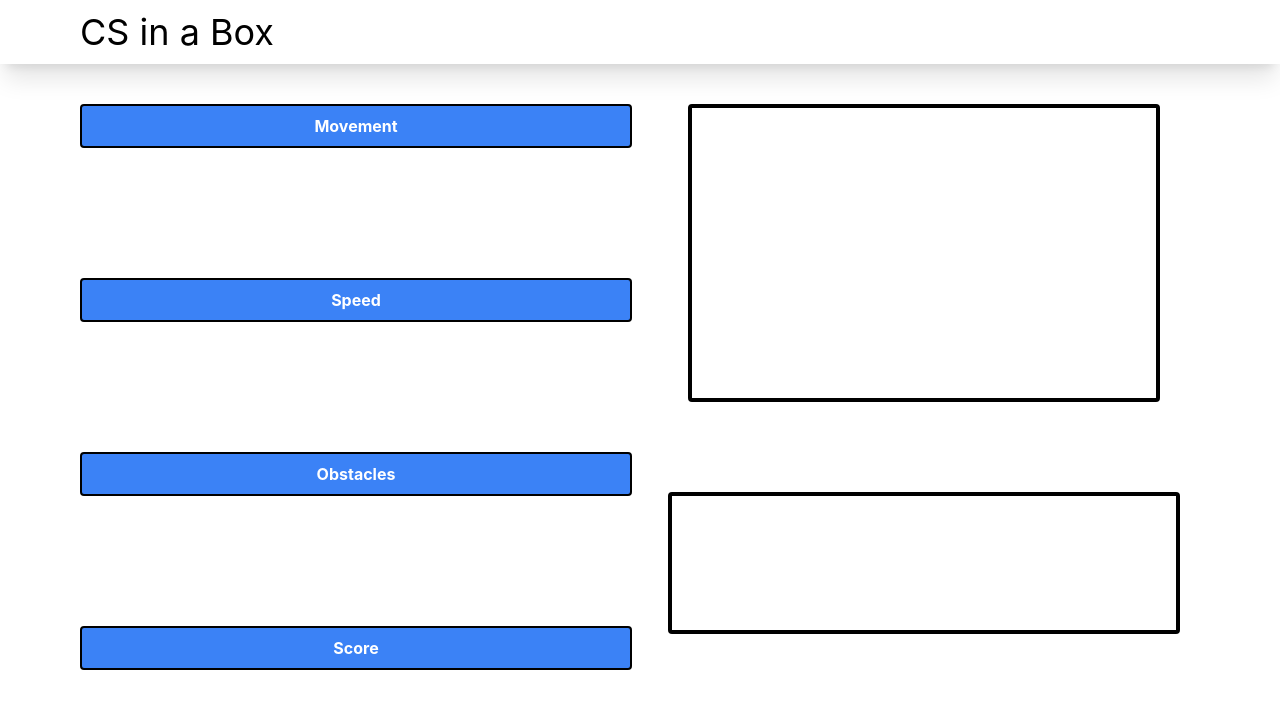
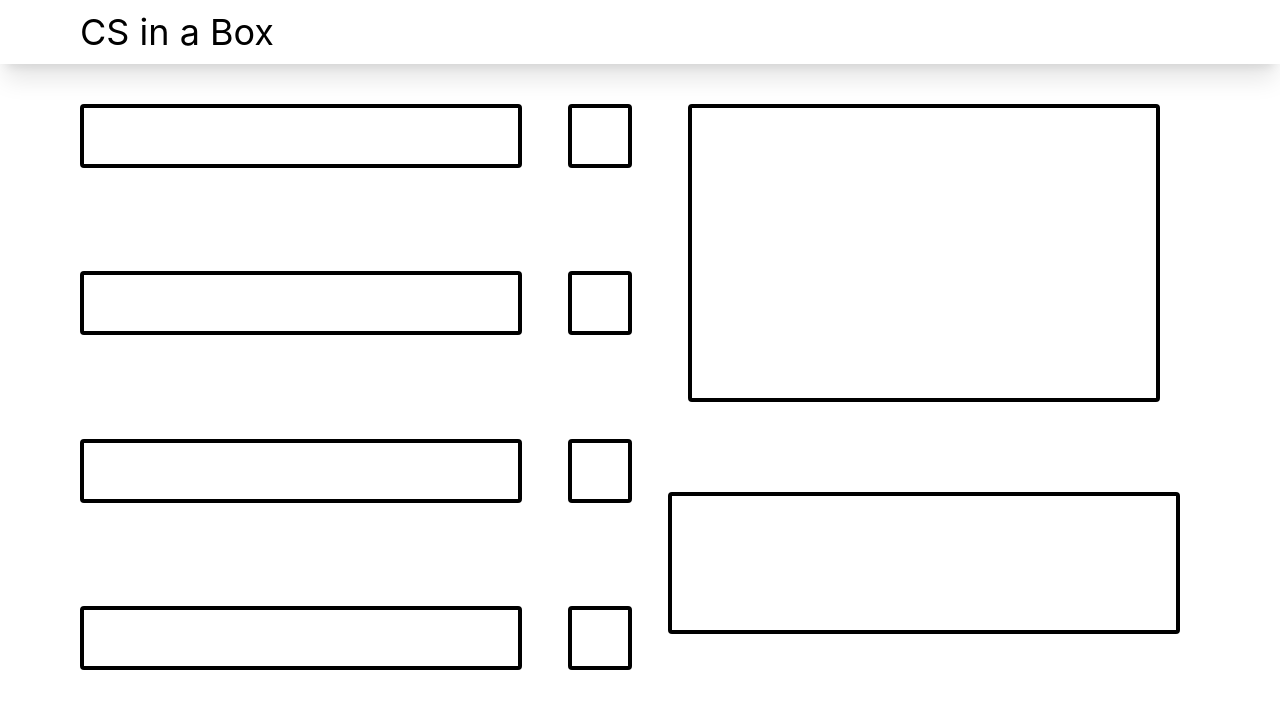
Before and after one commit to CompSciScotland/web-game-project, a Next.js app: page /beginner in a window 1280 px wide. Shown: the top 708 px of the page. Built offline with nearby package versions, Linux system fonts and the light colour scheme.

Commit message:
modify property button to hold also learning button

```diff
--- a/components/propertyButton.js
+++ b/components/propertyButton.js
@@ -1,14 +1,23 @@
 import React from 'react'
 
-const PropertyButton = ({ property, onClick }) => {
+const PropertyButton = ({ show, property, onClick }) => {
+  if (show[property]) {
     return (
+      <div className='flex justify-between'>
         <button
-      className='bg-blue-500 hover:bg-blue-700 text-white font-bold py-2 px-4 rounded border-2 border-black'
-      onClick={onClick}
+          className='w-4/5 h-16 bg-transparent text-white font-bold py-2 px-4 rounded border-4 border-black'
+          onClick={() => onClick(property)}
         >
           {property}
         </button>
+        <button className='h-16 w-16 p-1 border-4 border-black rounded text-white font-bold'>
+          L
+        </button>
+      </div>
     )
+  } else {
+    return null
+  }
 }
 
 export default PropertyButton
```
Lines whose indentation alone changed are shown as unchanged.
